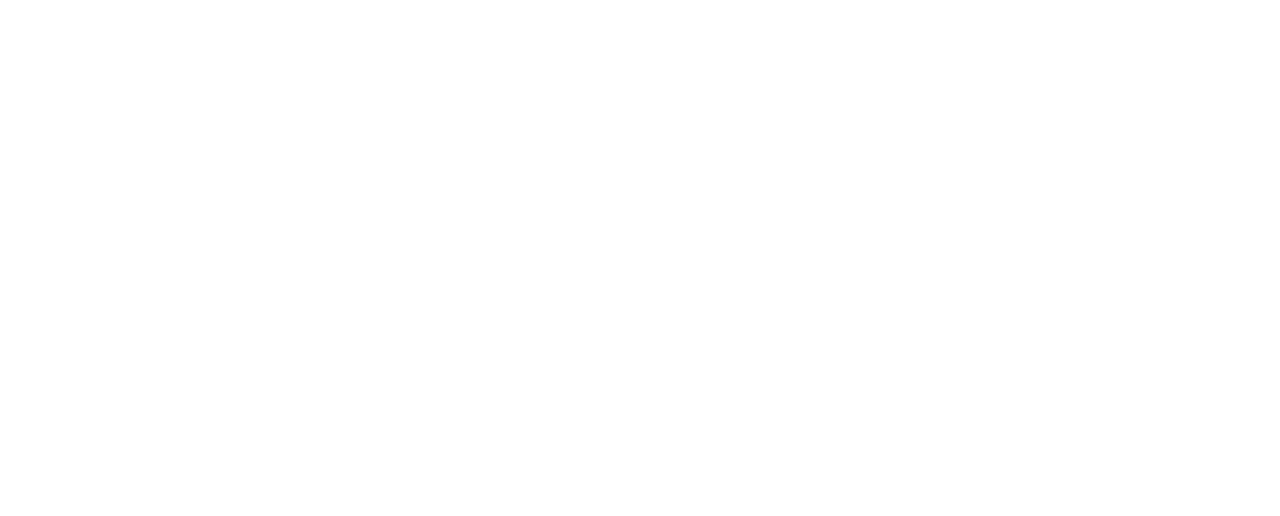
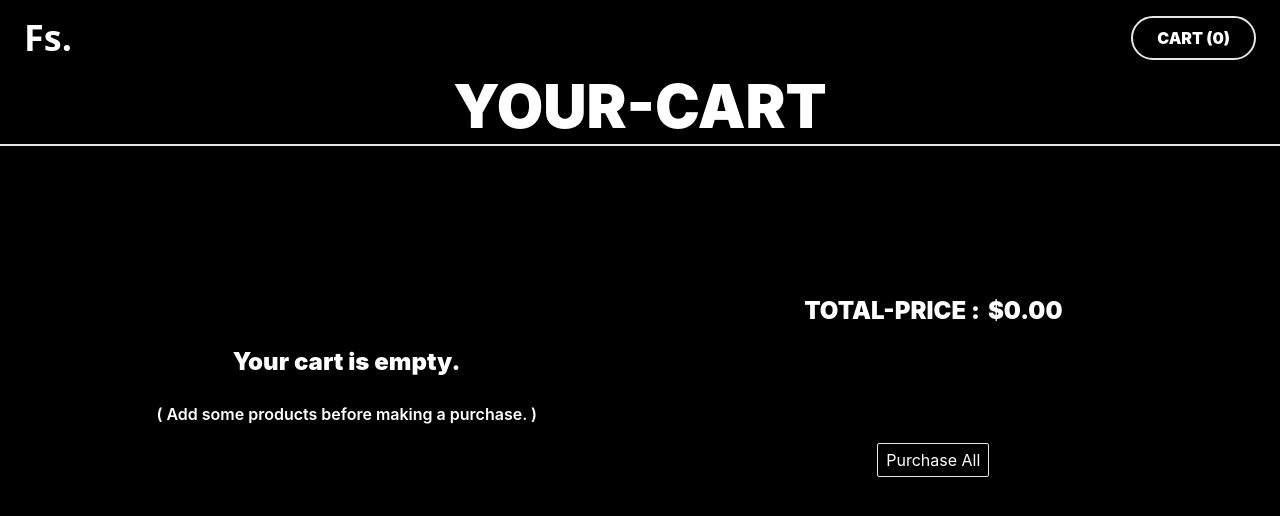
Before and after one commit to JuanPaFerro/fake-store, a React (Vite) app: page /cart in a window 1280 px wide. Before the commit this address had no page. Shown: the top 516 px of the page. Built offline with nearby package versions, Linux system fonts and the light colour scheme.

Commit message:
Cart page created

```diff
--- a/src/App.jsx
+++ b/src/App.jsx
@@ -1,5 +1,6 @@
 import React from "react";
 import { Routes, Route, Link } from "react-router-dom";
+import Cart from "./pages/Cart";
 import Home from "./pages/Home";
 
 function App() {
@@ -7,6 +8,7 @@
     <div className="h-full w-full bg-black">
       <Routes>
         <Route path="/" element={<Home />} />
+        <Route path="/cart" element={<Cart />} />
       </Routes>
     </div>
   );
--- a/src/Context.jsx
+++ b/src/Context.jsx
@@ -25,12 +25,14 @@
     saveCartToLocal();
   };
   const removeProductFromCart = (productId) => {
-    const newCartContent = [...cartContent];
+    let newCartContent = [...cartContent];
     const targetProduct = newCartContent.find((el) => el.id === productId);
     if (targetProduct.amount > 1) {
       --targetProduct.amount;
     } else {
-      const index = newCartContent.findIndex(targetProduct);
+      const index = newCartContent.findIndex(
+        (el) => el.id === targetProduct.id
+      );
       const aux = [
         ...newCartContent.slice(0, index),
         ...newCartContent.slice(index + 1, newCartContent.length),
@@ -41,7 +43,17 @@
     saveCartToLocal();
   };
 
-  const value = { cartContent, addProductToCart, removeProductFromCart };
+  const clearCart = () => {
+    setCartContent([]);
+    saveCartToLocal();
+  };
+
+  const value = {
+    cartContent,
+    addProductToCart,
+    removeProductFromCart,
+    clearCart,
+  };
 
   return <Context.Provider value={value}>{children}</Context.Provider>;
 };
--- /dev/null
+++ b/src/components/CartCard/CartCard.jsx
@@ -0,0 +1,65 @@
+import React, { useContext } from "react";
+import { Context } from "../../Context";
+
+const CartCard = (data) => {
+  const product = data.data;
+  const { addProductToCart, removeProductFromCart } = useContext(Context);
+  const handleAddProduct = () => {
+    addProductToCart(product);
+  };
+  const handleSubstractProduct = () => {
+    removeProductFromCart(product.id);
+  };
+
+  return (
+    <div className="w-96 px-4 ">
+      <div className="flex w-full space-x-4 border p-2">
+        <div className="h-full w-2/5 bg-gradient-to-b from-black to-stone-900 object-cover">
+          <img
+            src={product.image}
+            alt=""
+            className="h-full w-full object-cover object-top"
+          />
+        </div>
+        <div className="flex w-full flex-col space-y-1">
+          <p className="font-black text-white">{product.title}</p>
+          <div className="flex w-full space-x-4">
+            <p className="font-black text-white">QUANTITY:</p>
+            <div className="flex items-center space-x-2 rounded-full border px-2 text-xs font-black text-white">
+              <button onClick={handleSubstractProduct}>-</button>
+              <p>{product.amount}</p>
+              <button onClick={handleAddProduct}>+</button>
+            </div>
+          </div>
+          {product.category.includes("clothing") && (
+            <div className="flex space-x-4 font-black text-white">
+              <p>SIZE:</p>
+              <div className="flex space-x-1">
+                <button className="h-6 w-6 font-black hover:rounded-full hover:border">
+                  S
+                </button>
+                <button className="h-6 w-6 font-black hover:rounded-full hover:border">
+                  M
+                </button>
+                <button className="h-6 w-6 font-black hover:rounded-full hover:border">
+                  L
+                </button>
+                <button className="h-6 w-6 font-black hover:rounded-full hover:border">
+                  XL
+                </button>
+              </div>
+            </div>
+          )}
+          <p className="font-black text-white">
+            {Intl.NumberFormat("en-US", {
+              style: "currency",
+              currency: "USD",
+            }).format(product.price)}
+          </p>
+        </div>
+      </div>
+    </div>
+  );
+};
+
+export default CartCard;
--- /dev/null
+++ b/src/components/CartList/CartList.jsx
@@ -0,0 +1,16 @@
+import React, { useContext } from "react";
+import { Context } from "../../Context";
+import CartCard from "../CartCard/CartCard";
+
+const CartList = () => {
+  const { cartContent } = useContext(Context);
+  return (
+    <div className="flex flex-col space-y-4 w-1/2 h-[30rem] overflow-scroll items-center py-8">
+      {cartContent.map((el) => (
+        <CartCard data={el} key={el.id} />
+      ))}
+    </div>
+  );
+};
+
+export default CartList;
--- a/src/components/Header/Header.jsx
+++ b/src/components/Header/Header.jsx
@@ -1,15 +1,21 @@
 import React, { useContext } from "react";
+import { Link } from "react-router-dom";
 import { Context } from "../../Context";
 
 const Header = () => {
   const { cartContent } = useContext(Context);
   return (
     <div className="flex items-center justify-between border-slate-700 py-4 px-6">
-      <div className="font-sans text-4xl font-black text-white">Fs.</div>
+      <Link to="/" className="font-sans text-4xl font-black text-white">
+        Fs.
+      </Link>
       <div className="flex space-x-3">
-        <div className="rounded-full border-2 py-2 px-6 font-black text-white">
+        <Link
+          to="/cart"
+          className="rounded-full border-2 py-2 px-6 font-black text-white"
+        >
           CART ({cartContent.length})
-        </div>
+        </Link>
       </div>
     </div>
   );
--- /dev/null
+++ b/src/pages/Cart.jsx
@@ -0,0 +1,54 @@
+import React, { useContext } from "react";
+import { Context } from "../Context";
+import CartList from "../components/CartList/CartList";
+import Header from "../components/Header/Header";
+
+const Cart = () => {
+  const { totalPrice, clearCart, cartContent } = useContext(Context);
+  return (
+    <div className="h-screen">
+      <Header />
+      <div className="text-center text-6xl font-black text-white w-full border-b-2 pb-2 ">
+        <p>YOUR-CART</p>
+      </div>
+      <div className="flex w-11/12 mx-auto">
+        {cartContent.length > 0 ? (
+          <CartList />
+        ) : (
+          <div className="text-white py-8 w-1/2 flex flex-col justify-center items-center space-y-6">
+            <p className="font-black text-2xl">Your cart is empty.</p>
+            <p className="font-semibold">( Add some products before making a purchase. )</p>
+          </div>
+        )}
+        <div className="flex flex-col h-[30rem] w-1/2 items-center py-8 justify-evenly">
+          <div className="flex text-white text-2xl font-black space-x-2">
+            <p>TOTAL-PRICE :</p>
+            <p>
+              {Intl.NumberFormat("en-US", {
+                style: "currency",
+                currency: "USD",
+              }).format(
+                cartContent.reduce(
+                  (acc, el) =>
+                    acc +
+                    Math.round(
+                      Math.round((el.price * el.amount * 10000) / 100) / 100
+                    ),
+                  0
+                )
+              )}
+            </p>
+          </div>
+          <button
+            onClick={clearCart}
+            className="text-white px-2 border py-1 rounded-sm hover:text-black hover:bg-white"
+          >
+            Purchase All
+          </button>
+        </div>
+      </div>
+    </div>
+  );
+};
+
+export default Cart;
```
